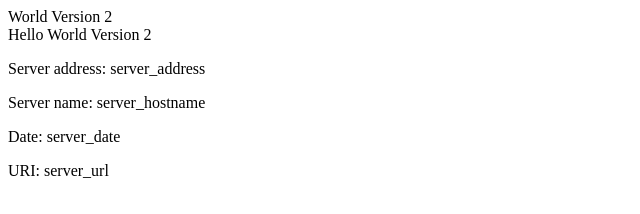
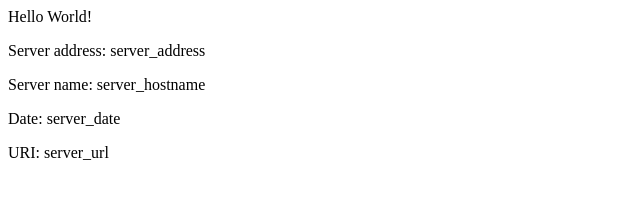
Before and after one commit to remm/eks-example, a plain HTML site: page src/index.html in a window 1280 px wide. Shown: the whole page, without its empty margins (0-640 px from the left). Drawn offline with Linux system fonts and the light colour scheme.

Commit message:
Revert "v2 Updating home page"
This reverts commit 14668b3f3e6fbf900aac4fd9329b11a17c06a426.

```diff
--- a/src/index.html
+++ b/src/index.html
@@ -1,13 +1,8 @@
 <head>
- World Version 2
-
-
-
-
-	<title>Hello World Version 2</title>
-		</head>
+<title>Hello World</title>
+</head>
 <div class="info">
-<h>Hello World Version 2</h>
+<h>Hello World!</h>
 <p><span>Server&nbsp;address:</span> <span>server_address</span></p>
 <p><span>Server&nbsp;name:</span> <span>server_hostname</span></p>
 <p class="smaller"><span>Date:</span> <span>server_date</span></p>
```
